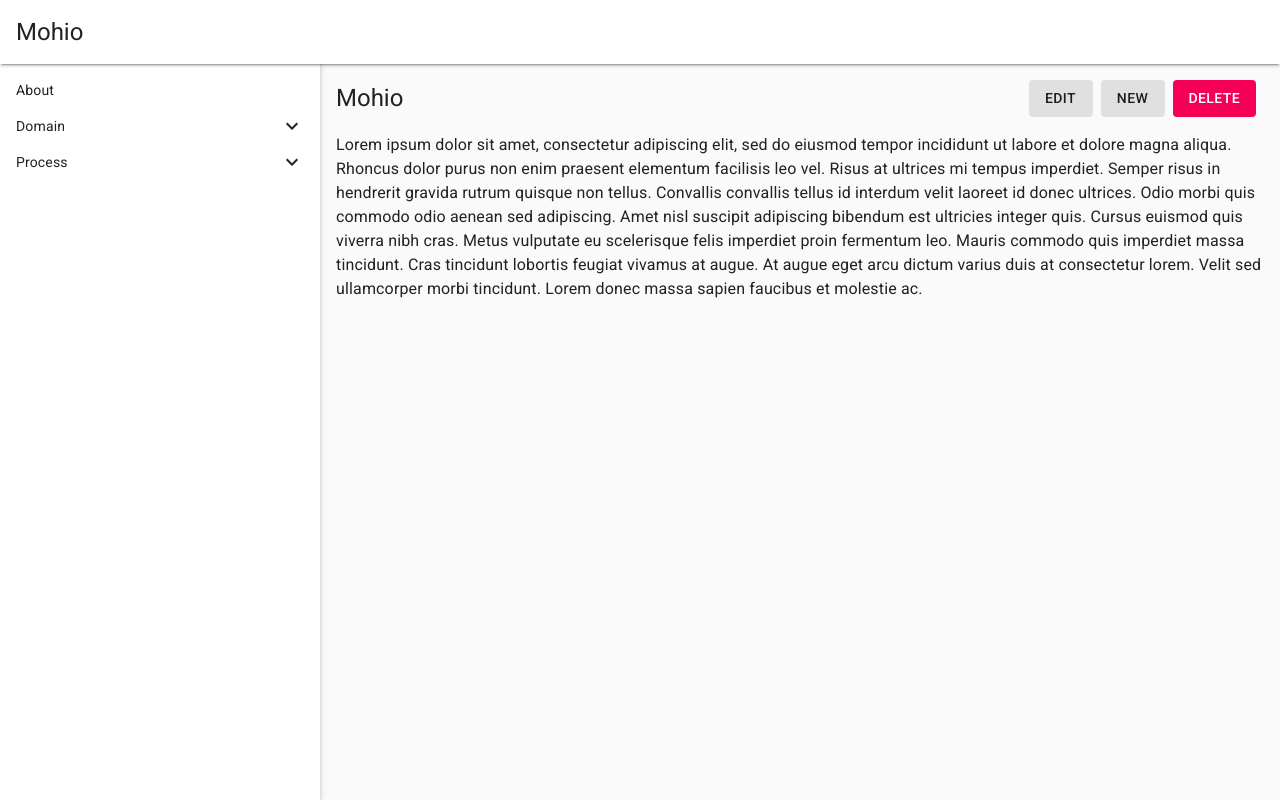
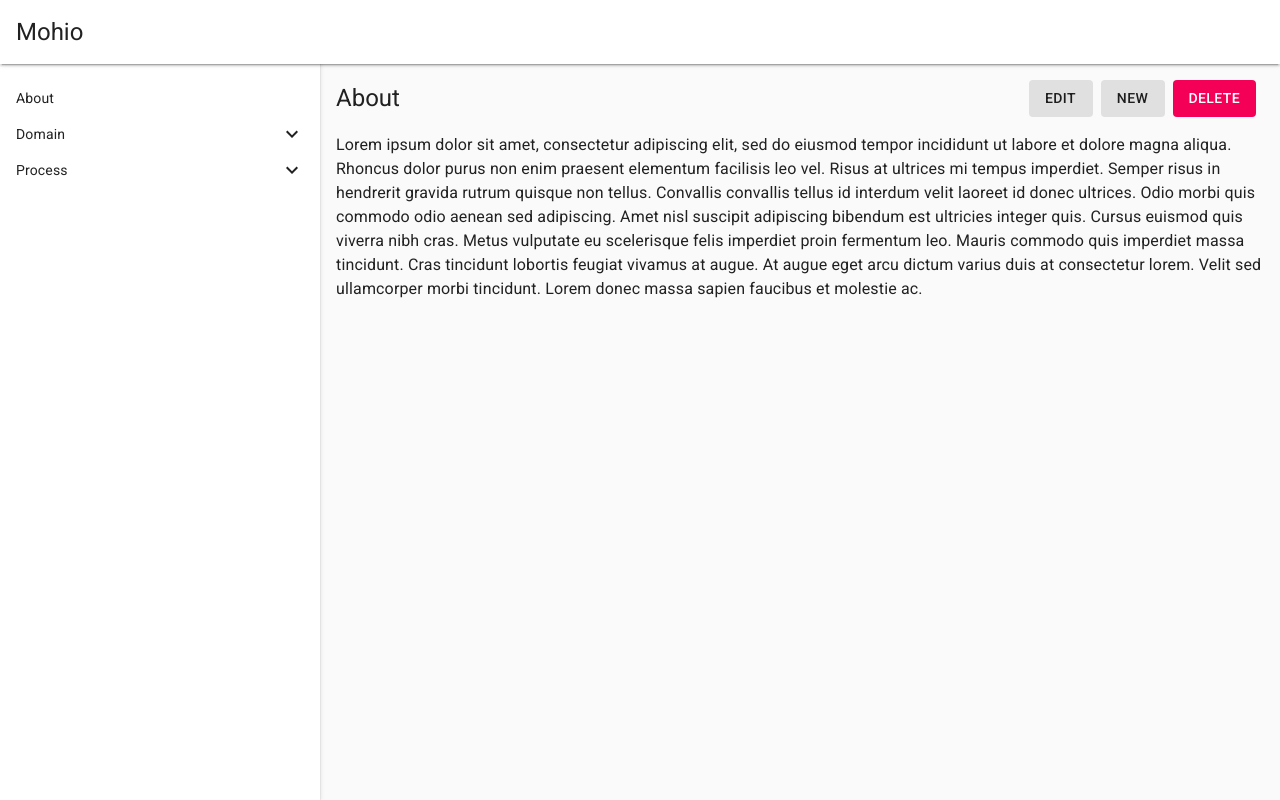
Before and after one commit to oliverkocsis/mohio, a React (Create React App) app: page / in a window 1280 px wide. Built offline with nearby package versions, Linux system fonts and the light colour scheme.

Commit message:
Implement mohio view. Pass mohio object instead of name and def.

```diff
--- a/src/MohioTree.js
+++ b/src/MohioTree.js
@@ -14,12 +14,16 @@ const useStyles = makeStyles((theme) => ({
   },
   drawerPaper: {
     width: drawerWidth,
-    boxShadow: theme.shadows[3],
+    boxShadow: theme.shadows[2],
     borderRight: 0,
   },
   drawerContainer: {
     overflow: 'auto',
+    paddingTop: theme.spacing(2),
   },
+  list: {
+    padding: 0,
+  }
 }));
 
 function MohioTree(props) {
@@ -29,7 +33,7 @@ function MohioTree(props) {
     <Drawer className={classes.drawer} variant="permanent" classes={{ paper: classes.drawerPaper, }}>
       <Toolbar />
       <div className={classes.drawerContainer}>
-        <List component="nav" dense={true}>
+        <List component="nav" dense={true} className={classes.list}>
           {mohios}
         </List>
       </div>
--- a/src/MohioView.js
+++ b/src/MohioView.js
@@ -6,6 +6,9 @@ import Typography from '@material-ui/core/Typography';
 import Button from '@material-ui/core/Button';
 
 const useStyles = makeStyles((theme) => ({
+  main: {
+    flexGrow: 1,
+  },
   content: {
     flexGrow: 1,
     padding: theme.spacing(2),
@@ -18,14 +21,16 @@ const useStyles = makeStyles((theme) => ({
   }
 }));
 
-function MohioView() {
+function MohioView(props) {
   const classes = useStyles();
+  const mohio = props.mohio;
   return (
-    <main className={classes.content}>
+    <main className={classes.main}>
       <Toolbar />
+      <div className={classes.content}>
         <Grid container alignItems="center" className={classes.title}>
           <Grid item xs>
-          <Typography variant="h5">Mohio</Typography>
+            <Typography variant="h5">{mohio.name}</Typography>
           </Grid>
           <Grid item>
             <Button variant="contained" color="default" disableElevation className={classes.button}>Edit</Button>
@@ -33,18 +38,8 @@ function MohioView() {
             <Button variant="contained" color="secondary" disableElevation className={classes.button}>Delete</Button>
           </Grid>
         </Grid>
-      <Typography paragraph>
-        Lorem ipsum dolor sit amet, consectetur adipiscing elit, sed do eiusmod tempor incididunt
-        ut labore et dolore magna aliqua. Rhoncus dolor purus non enim praesent elementum
-        facilisis leo vel. Risus at ultrices mi tempus imperdiet. Semper risus in hendrerit
-        gravida rutrum quisque non tellus. Convallis convallis tellus id interdum velit laoreet id
-        donec ultrices. Odio morbi quis commodo odio aenean sed adipiscing. Amet nisl suscipit
-        adipiscing bibendum est ultricies integer quis. Cursus euismod quis viverra nibh cras.
-        Metus vulputate eu scelerisque felis imperdiet proin fermentum leo. Mauris commodo quis
-        imperdiet massa tincidunt. Cras tincidunt lobortis feugiat vivamus at augue. At augue eget
-        arcu dictum varius duis at consectetur lorem. Velit sed ullamcorper morbi tincidunt. Lorem
-        donec massa sapien faucibus et molestie ac.
-      </Typography>
+        <Typography paragraph>{mohio.definition}</Typography>
+      </div>
     </main>
   );
 }
```
Also changed, not shown: 1 other file (tests, documents, lock files or other folders). Lines whose indentation alone changed are shown as unchanged.
